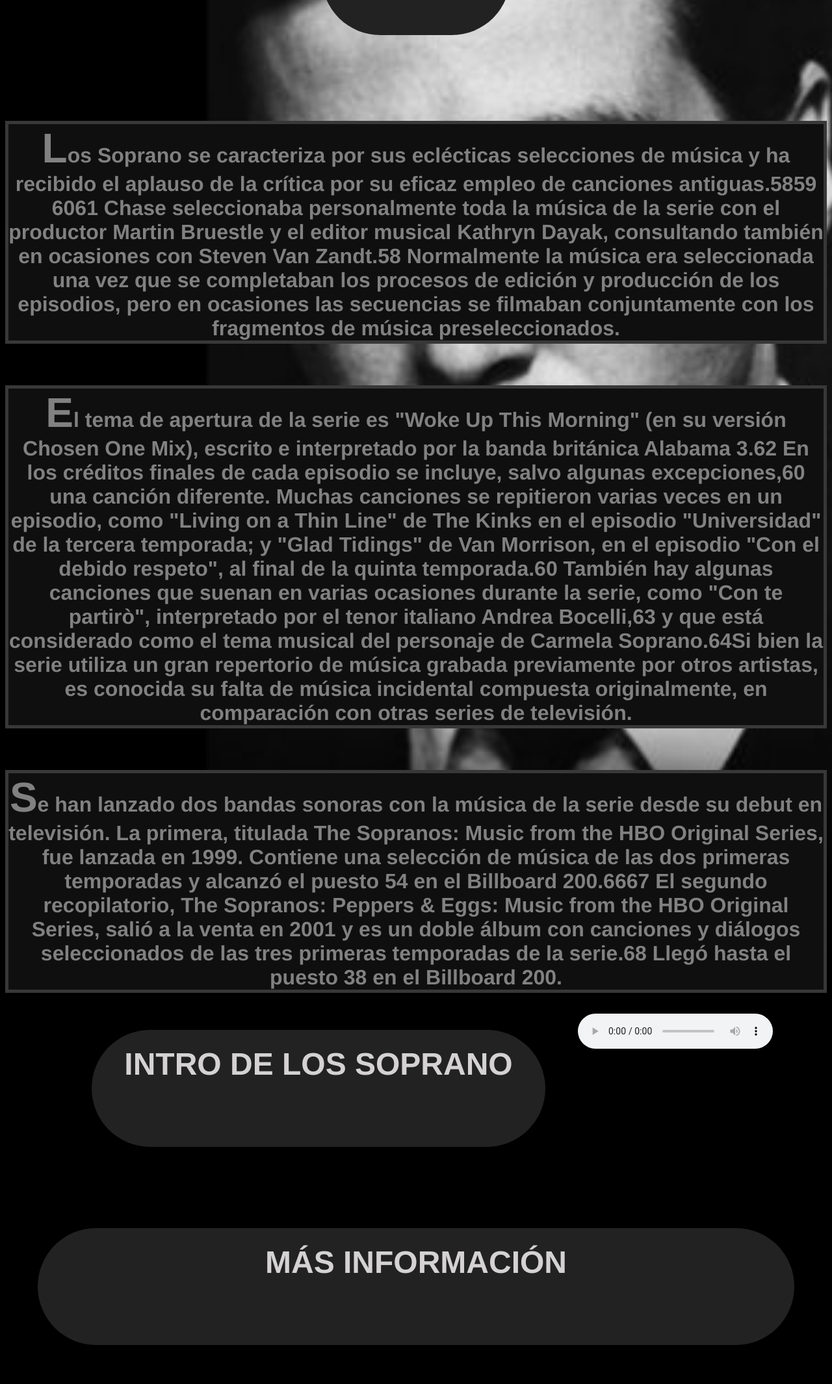
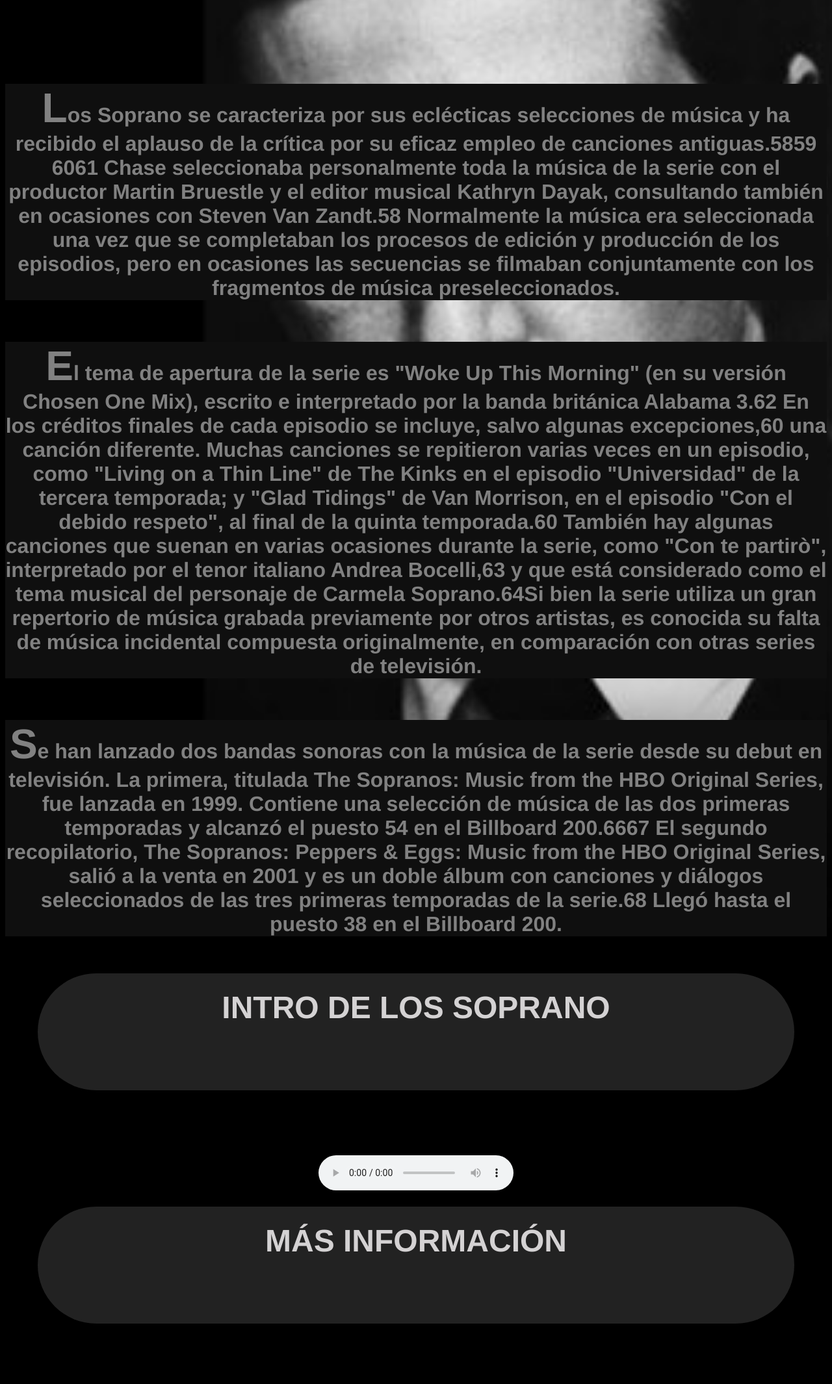
Before and after one commit to alvarocabrero/cssSew, a plain HTML site: page musica.html in a window 1280 px wide. Shown: the part 670-2800 px from the top of the page at 65% size. Drawn offline with Linux system fonts and the light colour scheme.

Commit message:
Cambios finales

```diff
--- a/estilo.css
+++ b/estilo.css
@@ -4,25 +4,32 @@ header {
     display: flex;
     flex-flow: row wrap;
     justify-content: center;
+    width: 100%;
 }
+
 
 /*a=0 b=0 c=1*/
 body {
     display: flex;
     flex-flow: row wrap;
+    min-height: 100vh;
+}
+
+/*a=0 b=0 c=1*/
+footer {
+    width: 100%;
 }
 
 /*a=0 b=0 c=1*/
 ul {
     margin: 0;
-    padding: 0;
     list-style-type: none;
 }
 
 /*a=0 b=0 c=1*/
 li {
     display: inline-block;
-    margin-right: 20px;
+
 }
 
 /*a=0 b=0 c=1*/
@@ -43,6 +50,7 @@ h1, h2, h3, h4, h5, h6 {
     align-content: center;
     text-transform: uppercase;
     border-radius: 2em;
+
 }
 
 /*a=0 b=0 c=1*/
@@ -65,7 +73,7 @@ h2, h4, h6 {
 p, td, th, ul {
     font-family: "Helvetica Neue", serif;
     font-weight: bold;
-    border: #383838 5px solid;
+
     background: #0F0F0F;
     color: #818181;
     font-size: 2em;
@@ -82,8 +90,20 @@ a {
 /*a=0 b=0 c=1*/
 section {
     display: flex;
-    flex-flow: row wrap;
+    flex-direction: column;
     justify-content: center;
+    align-content: center;
+
+}
+
+/*a=0 b=0 c=2*/
+section > video {
+    align-self: center;
+}
+
+/*a=0 b=0 c=2*/
+section > audio {
+    align-self: center;
 }
 
 /*a=0 b=1 c=1*/
```
